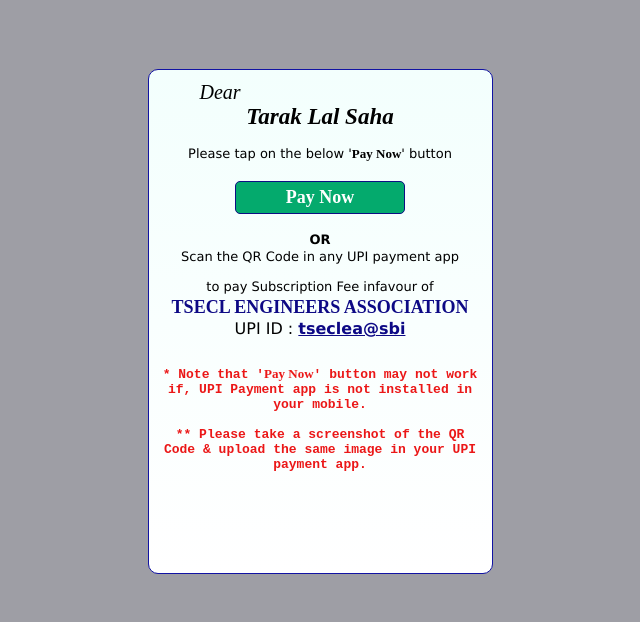
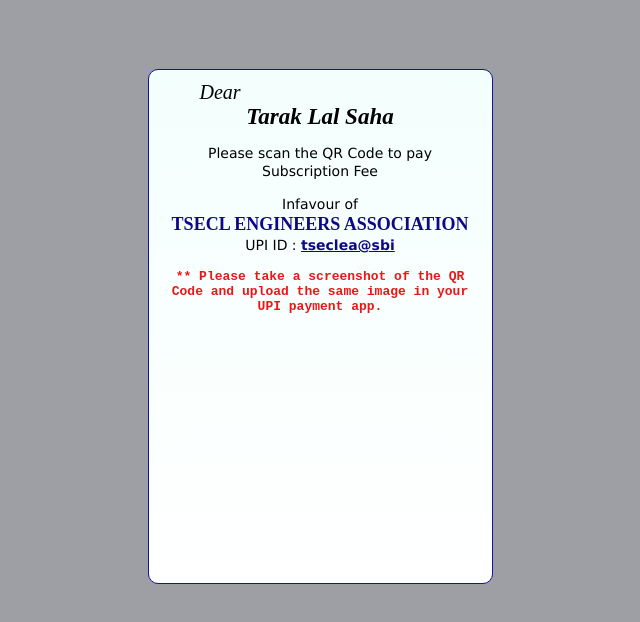
Before and after one commit to tseclengineersasso/008, a plain HTML site: page index.html in a window 1280 px wide. Shown: the whole page, without its empty margins (320-960 px from the left). Drawn offline with Linux system fonts and the light colour scheme; a script that the page names is missing.

Commit message:
Add files via upload

```diff
--- a/index.html
+++ b/index.html
@@ -15,22 +15,6 @@
 
     #qrcode {
         pointer-events: none;
-    }
-    button {
-        background-color: #04AA6D;
-        color: rgb(255, 255, 255);
-        padding: 5px 5px;
-        margin: 5px 0;
-        border: none;
-        cursor: pointer;
-        width: 50%;
-        border-radius: 5px;
-        border: 1px solid #0d0f83;
-    }
-    button:hover {
-        opacity: 0.9;
-        background-color: #7139d3;
-        color: rgb(253, 223, 133);
     }
     .container {
         text-align: center;
@@ -55,17 +39,19 @@
         font-weight: bold;
         line-height: 0.1;
         font-size: 23px;
-        padding-bottom: 5px;
+        padding-bottom: 3px;
     }
     .fnt3 {
-        font-size: 13px;
+        font-size: 14px;
+        line-height: 1.3;
+        padding-left: 30px;
+        padding-right: 30px;
+    }
+    .fnt4 {
+        font-size: 14px;
         line-height: 1.3;
         padding-left: 10px;
         padding-right: 10px;
-    }
-    .fnt4 {
-        font-family: 'Times New Roman';
-        font-weight: bold;
     }
     .fnt5 {
         font-family: 'Courier New';
@@ -99,7 +85,7 @@
     width: 23%; /* Could be more or less, depending on screen size */
     height: 53%;
     min-width: 343px;
-    min-height: 503px;
+    min-height: 513px;
     }
 
     /* Add Zoom Animation */
@@ -127,19 +113,11 @@
         <div class="container">
             <p class="fnt1">Dear</p>
             <p class="fnt2">Tarak Lal Saha</p>
-            <p class="fnt3">Please tap on the below '<span class="fnt4">Pay Now</span>' button</p>
-
-            <a href="upi://pay?pa=tseclea@sbi&pn=TSECL%20ENGINEERS%20ASSOCIATION&mc=8398&tr=&tn=ID008%20Subscription&am=&cu=INR&url=&mode=02&purpose=00&orgid=159002&sign=MEUCIQC4XHZJWEfBspS1A6+UMtQcBr/ZT00bWTdvZJhRCsLilwIgGPyzjukW/iwSieU2ohpTzfGLGxYwuJfK4ws/lBz8rzs=">
-                <button class="fnt">Pay Now</button>
-            </a>
-            <p class="fnt3"><b>OR</b><br><span style="line-height: 1.3">Scan the QR Code in any UPI payment app</span></p>
+            <p class="fnt3">Please scan the QR Code to pay Subscription Fee</p>
             <center id="qrcode"></center>
-            <p class="fnt3">to pay Subscription Fee infavour of<br><a class="fnt" style="color: rgb(13, 9, 133);">TSECL ENGINEERS ASSOCIATION</a>
-                <br><span style="font-size: 16px;">UPI ID : <u style="color: rgb(13, 9, 133);"><b>tseclea@sbi</b></u></span></p>
-
-            <p class="fnt5" style="padding-top: 13px;">* Note that '<span class="fnt4">Pay Now</span>' button may not work if, UPI Payment app is not installed in your mobile. </p>
-            <p class="fnt5"> ** Please take a screenshot of the QR Code & upload the same image in your UPI payment app. </p>
-
+            <p class="fnt4">Infavour of<br><a class="fnt" style="color: rgb(13, 9, 133);">TSECL ENGINEERS ASSOCIATION</a>
+                <br>UPI ID : <u style="color: rgb(13, 9, 133);"><b>tseclea@sbi</b></u></p>
+            <p class="fnt5"> ** Please take a screenshot of the QR Code and upload the same image in your UPI payment app. </p>
         </div>
     </div>
 </div>
@@ -149,8 +127,8 @@
         var upiData = "upi://pay?pa=tseclea@sbi&pn=TSECL%20ENGINEERS%20ASSOCIATION&mc=8398&tr=&tn=ID008%20Subscription&am=&cu=INR&url=&mode=02&purpose=00&orgid=159002&sign=MEUCIQC4XHZJWEfBspS1A6+UMtQcBr/ZT00bWTdvZJhRCsLilwIgGPyzjukW/iwSieU2ohpTzfGLGxYwuJfK4ws/lBz8rzs=";
         var qrcod = new QRCode(document.getElementById("qrcode"), {
             text: upiData,
-            width: 200,
-            height: 200,
+            width: 243,
+            height: 243,
         });
         qrcod.make();
     }
```
